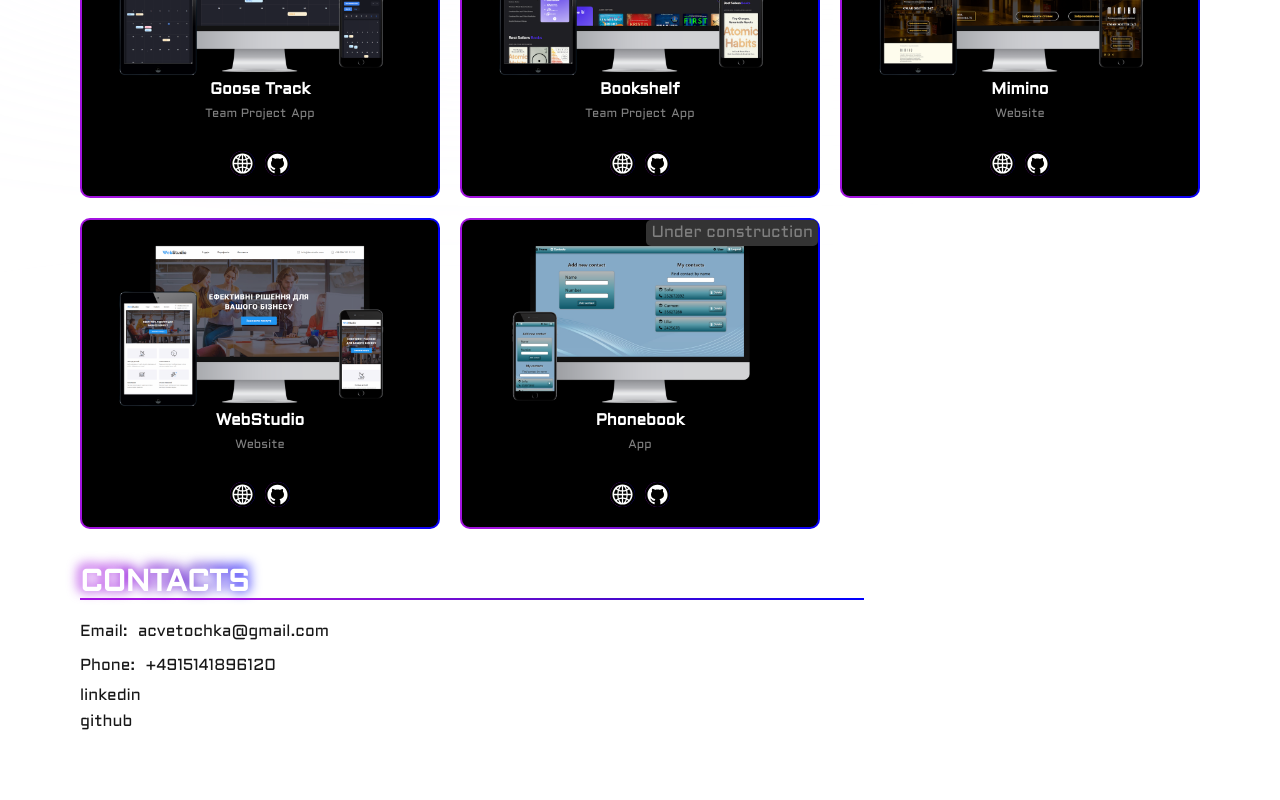
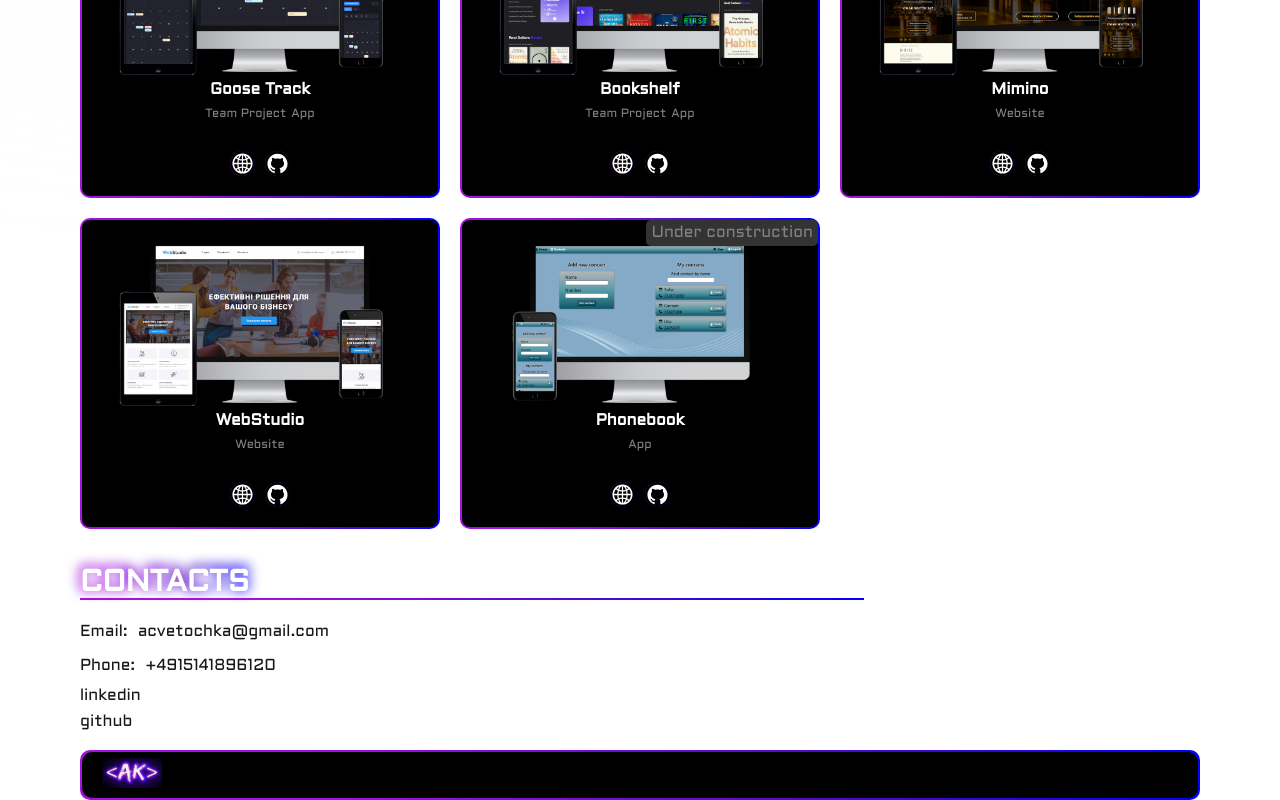
Before and after one commit to acvetochka/portfolio, a Next.js app: page / in a window 1280 px wide. Shown: the part 2179-2979 px from the top of the page. Before the commit the page ends 2929 px from the top, so only its background shows below. Built offline with nearby package versions, Linux system fonts and the light colour scheme.

Commit message:
add footer

```diff
--- a/src/app/page.tsx
+++ b/src/app/page.tsx
@@ -4,22 +4,21 @@ import { About } from "@/sections/About/About";
 import { SkillsSection } from "@/sections/Skills/SkillsSection";
 import { Projects } from "@/sections/Projects/Projects";
 import { Contacts } from "@/sections/Contacts/Contacts";
+import { Footer } from "@/sections/Footer/Footer";
 
 export default function Home() {
   return (
-
     <>
       <main className={styles.main}>
         <HeroSection />
-        <About/>
-        <SkillsSection/>
-        <Projects/>
-        <Contacts/>
+        <About />
+        <SkillsSection />
+        <Projects />
+        <Contacts />
       </main>
       <footer className={styles.footer}>
-
+        <Footer />
       </footer>
-
     </>
   );
 }
--- /dev/null
+++ b/src/sections/Footer/Footer.tsx
@@ -0,0 +1,23 @@
+"use client";
+
+// import { Navigation } from "@/components";
+import { Border, BorderContainer } from "../Header/Header.styles";
+import { Container } from "@/components/Section/Section.styled";
+import Image from "next/image";
+import Link from "next/link";
+
+export const Footer = (): JSX.Element => {
+  return (
+    // <header>
+      <Container>
+        <BorderContainer>
+          <Border>
+            <Link href="/"><Image src="/logo.png" width={60} height={30} alt="logo"/></Link>
+            {/* <Logo /> */}
+            {/* <Navigation /> */}
+          </Border>
+        </BorderContainer>
+      </Container>
+    // </header>
+  );
+};
```
